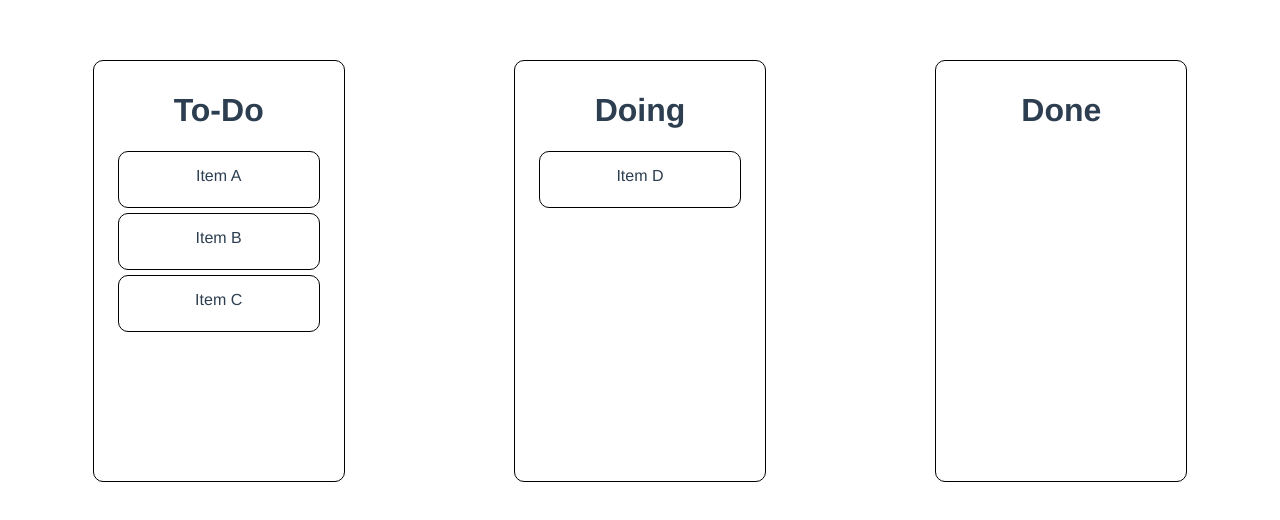
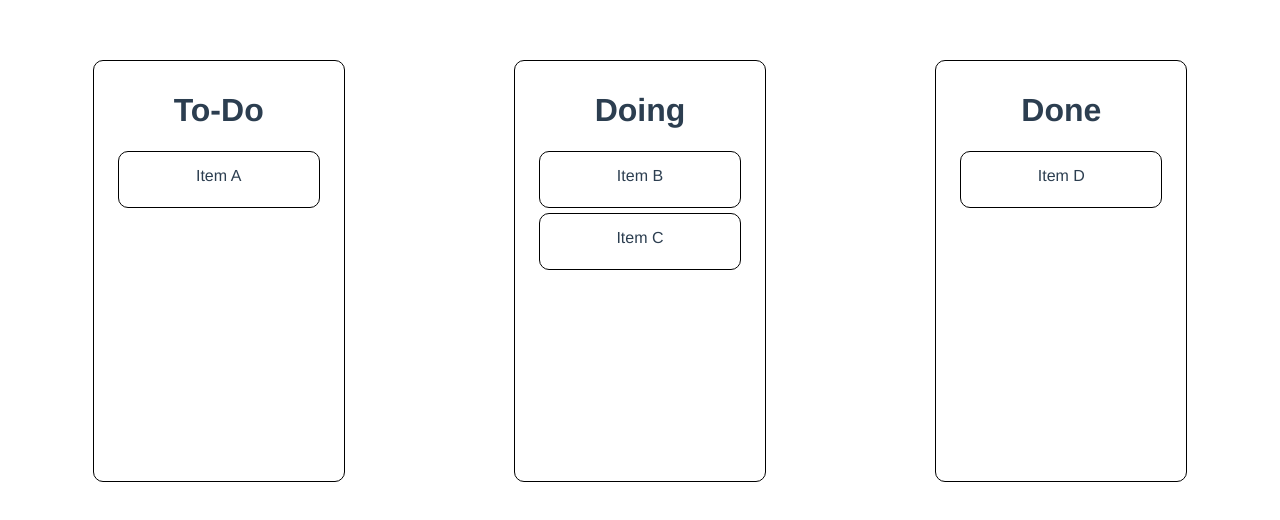
Before and after one commit to PatnareeChumkasien/vue-project, a Vue app: page / in a window 1280 px wide. Shown: the top 520 px of the page. Built offline with nearby package versions, Linux system fonts and the light colour scheme.

Commit message:
add drag event

```diff
--- a/src/components/TaskList.vue
+++ b/src/components/TaskList.vue
@@ -1,21 +1,21 @@
 <template>
     <div class="container">
         <div class="task-zone">
-            <div class="drop-zone">
+            <div class="drop-zone" @drop="onDrop($event, 'todo')" @dragover.prevent @dragenter.prevent>
                 <h1>To-Do</h1>
-                <div class="drag-el" v-for="task in taskTodo" :key="task.id" >
+                <div class="drag-el" v-for="task in taskTodo" :key="task.id" draggable @dragstart="onStart($event, task)">
                     {{ task.title }}
                 </div>
             </div>
-            <div class="drop-zone">
+            <div class="drop-zone" @drop="onDrop($event, 'doing')" @dragover.prevent @dragenter.prevent>
                 <h1>Doing</h1>
-                <div class="drag-el" v-for="task in taskDoing" :key="task.id" >
+                <div class="drag-el" v-for="task in taskDoing" :key="task.id" draggable @dragstart="onStart($event, task)">
                     {{ task.title }}
                 </div>
             </div>
-            <div class="drop-zone">
+            <div class="drop-zone" @drop="onDrop($event, 'done')" @dragover.prevent @dragenter.prevent>
                 <h1>Done</h1>
-                <div class="drag-el" v-for="task in taskDone" :key="task.id" >
+                <div class="drag-el" v-for="task in taskDone" :key="task.id" draggable @dragstart="onStart($event, task)">
                     {{ task.title }}
                 </div>
             </div>
@@ -37,17 +37,17 @@ export default {
                 {
                     id: 2,
                     title: 'Item B',
-                    status: 'todo'
+                    status: 'doing'
                 },
                 {
                     id: 3,
                     title: 'Item C',
-                    status: 'todo'
+                    status: 'doing'
                 },
                 {
                     id: 4,
                     title: 'Item D',
-                    status: 'doing'
+                    status: 'done'
                 }
             ]
         }
@@ -61,6 +61,18 @@ export default {
         },
         taskDone(){
             return this.tasks.filter(task => task.status === 'done')
+        }
+    },
+    methods:{
+        onStart(e, task){
+            e.dataTransfer.dropEffect = 'move'
+            e.dataTransfer.effectAllowed = 'move'
+            e.dataTransfer.setData('taskId', task.id)
+        },
+        onDrop(e, newStatus){
+            const taskId = e.dataTransfer.getData('taskId')
+            const task = this.tasks.find(task => task.id == taskId)
+            task.status = newStatus
         }
     }
 }
```
